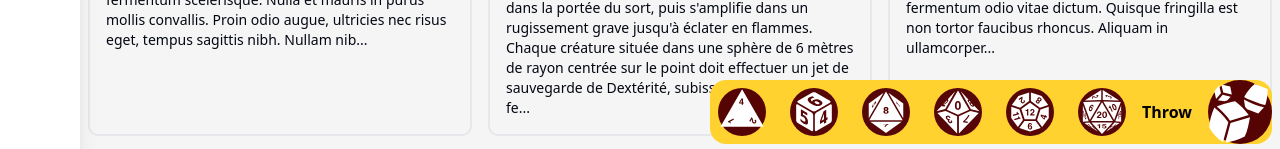
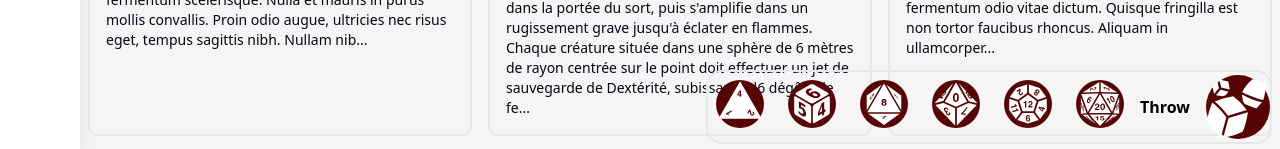
Before and after one commit to Mickael-Desclaux/Front_GameMasterCompanion, a React (Vite) app: page / in a window 1280 px wide. Both pictures are taken after a click on the button 1240 px from the left and 760 px from the top of the page. Shown: the part 648-797 px from the top of the page. Built offline with nearby package versions, Linux system fonts and the light colour scheme.

Commit message:
Better design for selected dices

```diff
--- a/src/components/dice.tsx
+++ b/src/components/dice.tsx
@@ -43,18 +43,24 @@ function DiceImage({...props}: DiceImageProps) {
     }
 
     return (
-        <li className="flex flex-col items-center p-2">
-            {diceCount > 0 && (
-                <p className="text-sm w-full text-center rounded-full bg-red-800 text-white">
-                    {diceCount}
-                </p>
-            )}
+        <li className="relative p-2">
+            <button onClick={() => handleDiceClick(props.dice)} className="relative">
+                <img
+                    src={`d${props.dice}.svg`}
+                    alt={`d${props.dice}`}
+                    className={`w-12 h-12 transition-opacity duration-200 ${
+                        diceCount > 0 ? 'opacity-50' : 'opacity-100'
+                    }`}
+                />
 
-            <button onClick={() => handleDiceClick(props.dice)}>
-                <img className="w-12 h-12" src={`d${props.dice}.svg`} alt={props.dice.toString()} />
+                {diceCount > 0 && (
+                    <span className="absolute inset-0 flex items-center justify-center text-black bg-white opacity-70 rounded-full text-xl font-bold pointer-events-none">
+                        {diceCount}
+                    </span>
+                )}
             </button>
         </li>
-    )
+    );
 }
 
 export default function Dice() {
@@ -81,7 +87,7 @@ export default function Dice() {
 
     return (
         <>
-            <div className="flex flex-row-reverse gap-4 bg-amber-300 rounded-2xl items-center">
+            <div className="flex flex-row-reverse gap-4 border-2 rounded-2xl items-center">
                 <button onClick={() => setIsOpen(!isOpen)}>
                     <img className="w-16 h-16" src="/dices.svg" alt="Lancer un dé"/>
                 </button>
```
